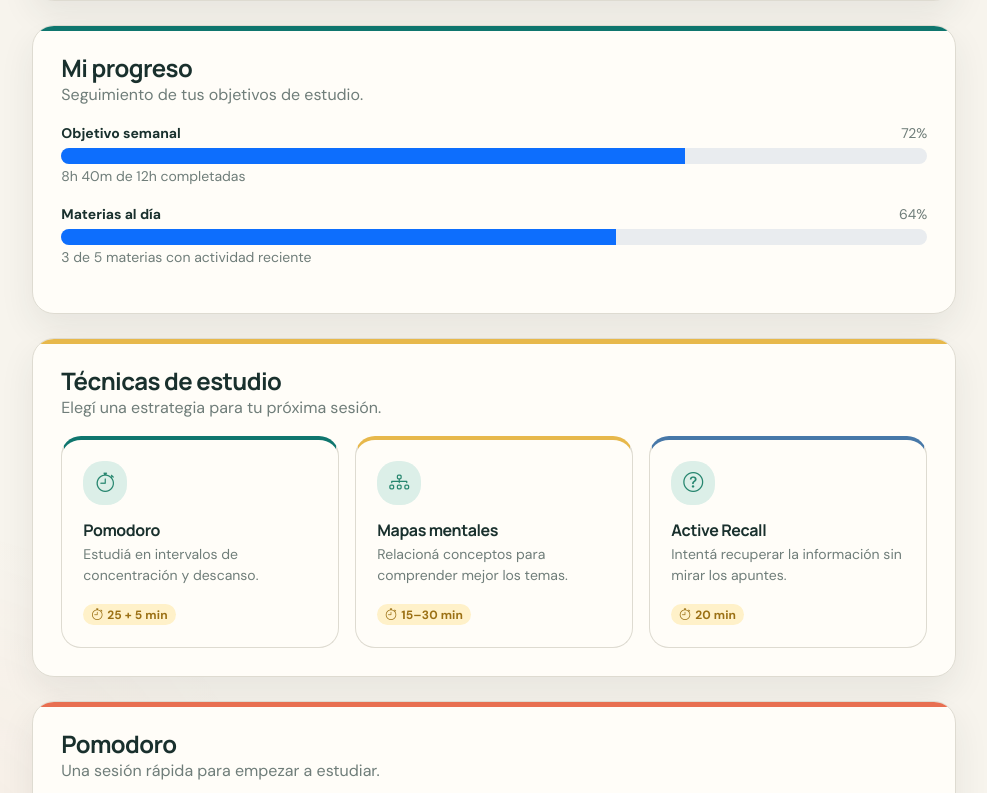
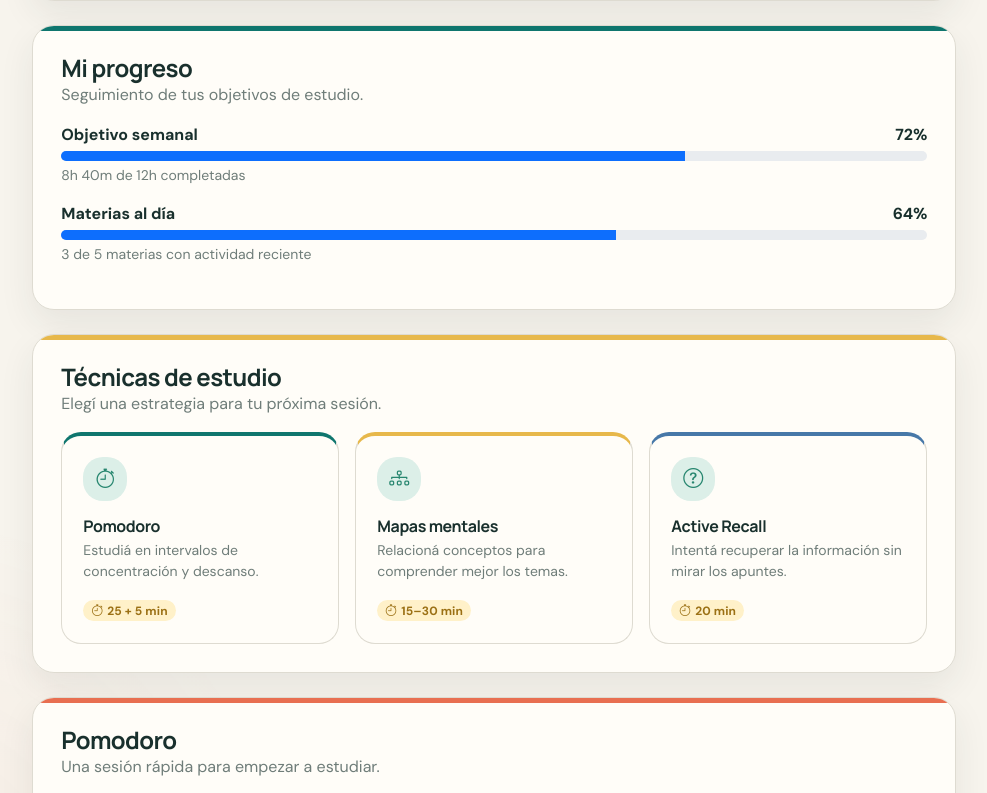
Before and after one commit to FrancoTms/Studify-N2, a React (Vite) app in the folder studify-react/: page /inicio in a window 1280 px wide. Shown: the part 1787-2580 px from the top of the page, without its empty margins (221-1208 px from the left). Built offline with nearby package versions, Linux system fonts and the light colour scheme.

Commit message:
Mejora barras de progreso

```diff
--- a/studify-react/src/components/ProgressBar.jsx
+++ b/studify-react/src/components/ProgressBar.jsx
@@ -1,14 +1,14 @@
 export default function ProgressBar({ label, value, detail }) {
   return (
-    <div className="custom-progress mb-3">
-      <div className="d-flex justify-content-between mb-1">
-        <span className="small fw-semibold">{label}</span>
-        <span className="small text-secondary">{value}%</span>
+    <div className="mb-3">
+      <div className="d-flex justify-content-between fw-semibold mb-1">
+        <span>{label}</span>
+        <span>{value}%</span>
       </div>
-      <div className="progress">
-        <div className="progress-bar" role="progressbar" style={{ width: `${value}%` }} />
+      <div className="progress" role="progressbar" aria-label={label} aria-valuenow={value} aria-valuemin="0" aria-valuemax="100" style={{ height: 10 }}>
+        <div className="progress-bar" style={{ width: `${value}%` }}></div>
       </div>
-      {detail && <small className="text-secondary">{detail}</small>}
+      <p className="text-secondary small mb-0 mt-1">{detail}</p>
     </div>
   )
 }
--- a/studify-react/src/index.css
+++ b/studify-react/src/index.css
@@ -1,10 +1,7 @@
 @import url("https://fonts.googleapis.com/css2?family=DM+Sans:wght@400;500;700&family=Manrope:wght@600;700;800&display=swap");
 /* ==============================================================
-   STUDIFY — VISUAL IDENTITY
-   Diseño: "espacio de enfoque"
    Claro: marfil + verde petróleo + coral
    Oscuro: azul noche + menta + coral
-   Se mantienen los IDs/clases funcionales del HTML y Bootstrap.
    ============================================================== */
 
 :root {
```
